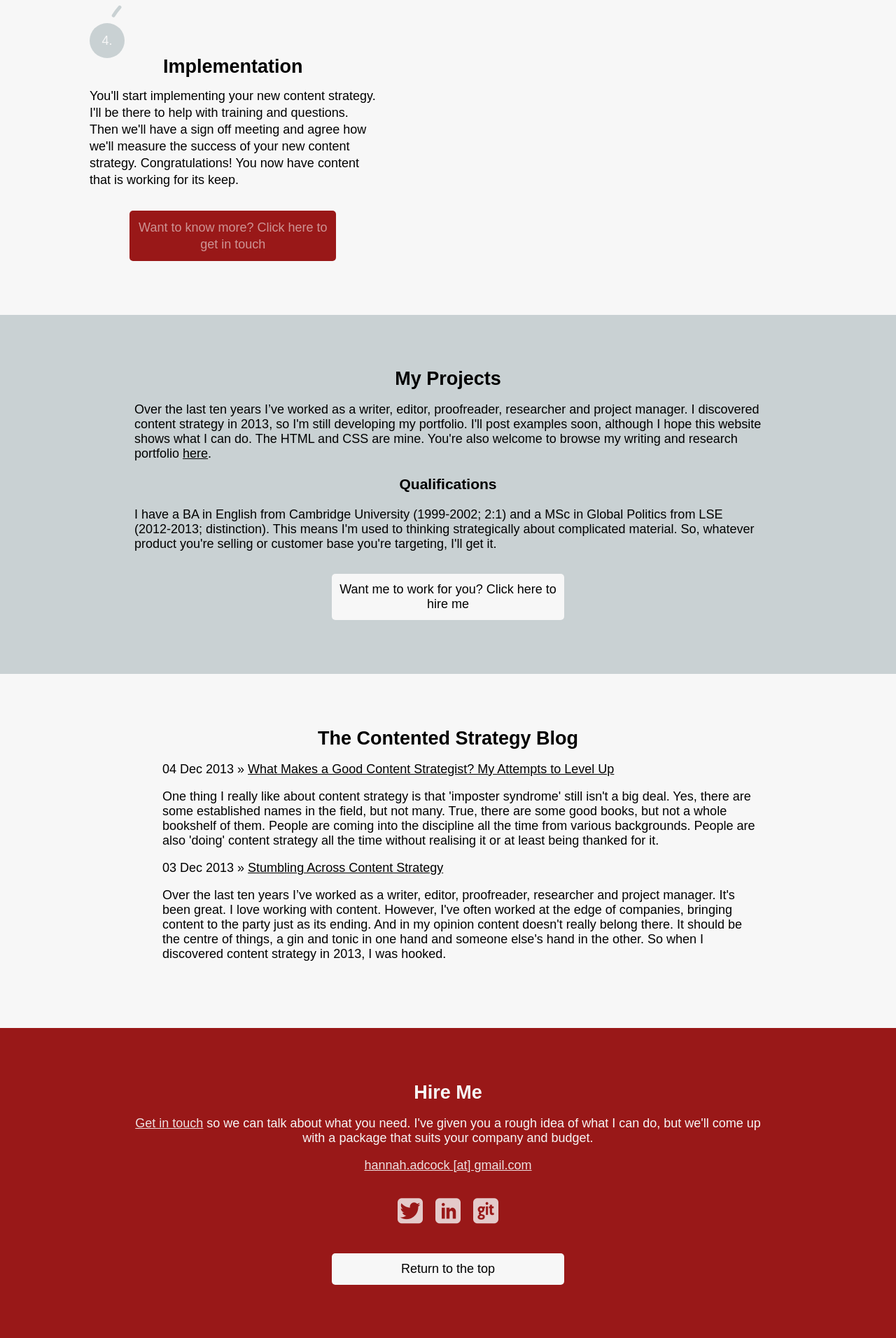
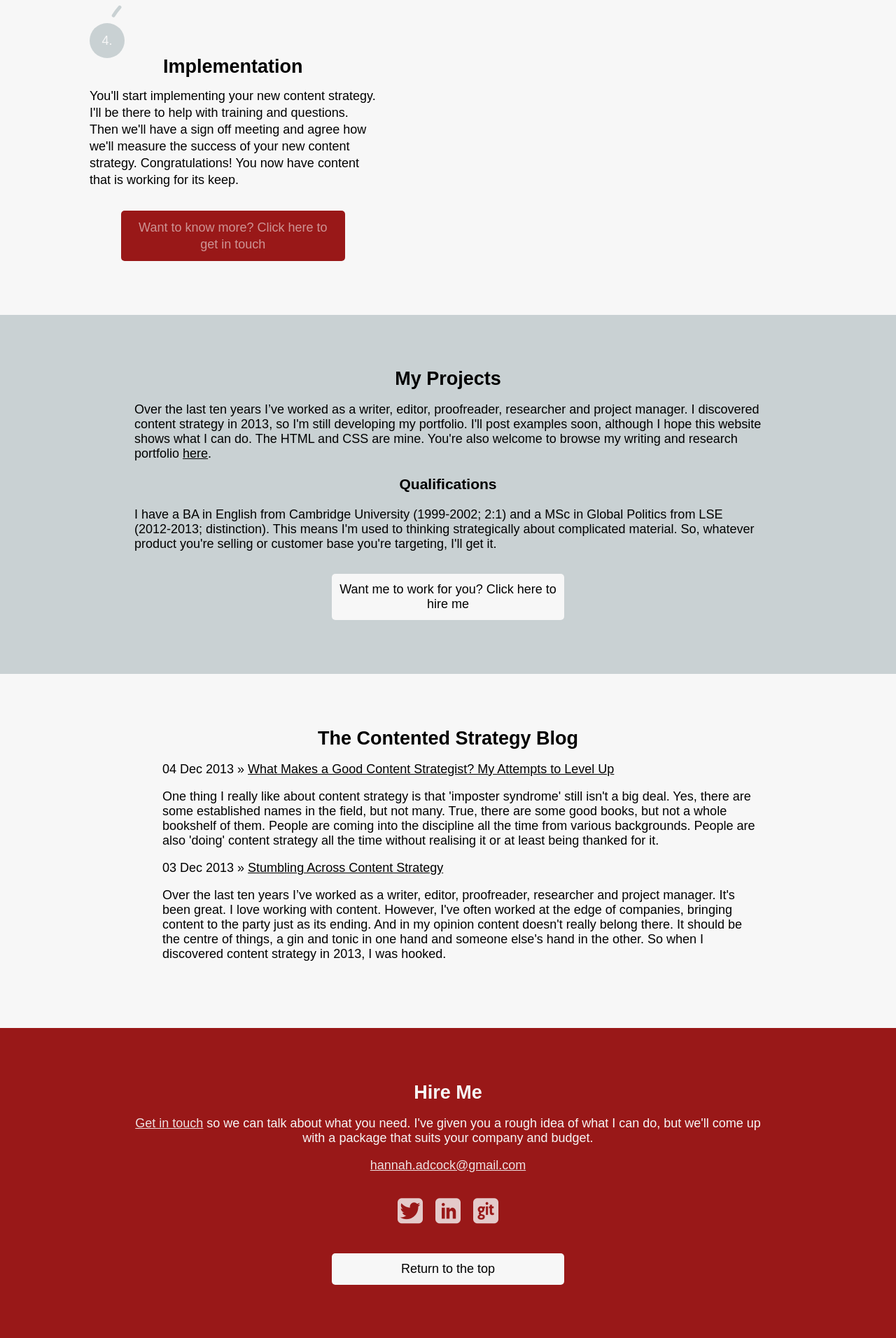
Before and after one commit to smokingpun/smokingpun.github.io, a Jekyll site: the page built from index.html, in a window 1280 px wide. Shown: the part 1837-3749 px from the top of the page at 70% size. Built offline with Jekyll 4.4.1, drawn with Linux system fonts in a browser that asks for light colours; nearby versions of some CDN libraries; some web fonts are replaced; Markdown is read by kramdown in place of the engine named in the settings.

Commit message:
increased padding for find out more button, added z-index to journey analysis

```diff
--- a/_layouts/homepage.html
+++ b/_layouts/homepage.html
@@ -106,7 +106,7 @@
     	<article>
     	<h2 id="hire_me_section">Hire Me</h2>
     	<p><a href="mailto:hannah.adcock@gmail.com">Get in touch</a> so we can talk about what you need. I've given you a rough idea of what I can do, but we'll come up with a package that suits your company and budget.</p>
-      <p><a href="mailto:hannah.adcock@gmail.com">hannah.adcock [at] gmail.com</a></p>
+      <p><a href="mailto:hannah.adcock@gmail.com">hannah.adcock@gmail.com</a></p>
       <div>
         <ul class="social_buttons">
         <li>
--- a/css/style.css
+++ b/css/style.css
@@ -84,7 +84,7 @@ h2 {
 	float: right;
 	padding: 6% 0 0 0;
 }
-.journey_analytics p, .journey_implementation p {
+.journey_analytics p, .journey_implementation p, .journey_analysis p, .journey_analysis h2 {
 	position: relative;
 	z-index: 1;
 	}
@@ -139,7 +139,7 @@ a.button_find_out_more {
 	display: block;
 	width: 70%;
 	margin: auto;
-	padding: 12px 1%;
+	padding: 12px 4%;
 	margin-top: 32px;
 	text-decoration: none;
 	color: rgb(205,148,148);
@@ -254,7 +254,7 @@ figure {
 .social_buttons li {
 	display: inline;
 }
-.social_buttons a {
+.social_buttons a {-
 	color: rgb(247,247,247);
 	opacity: 0.8;
 }
```
